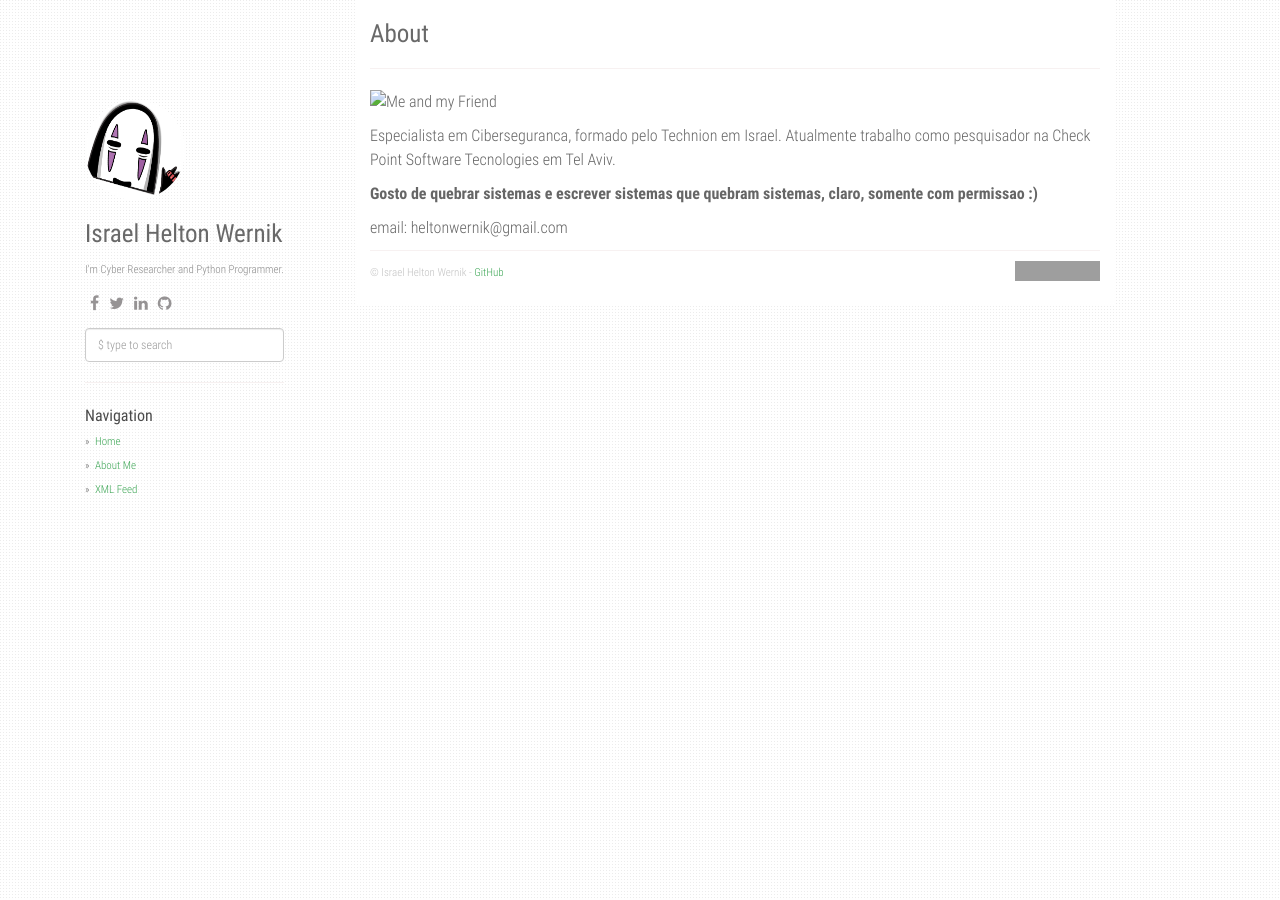
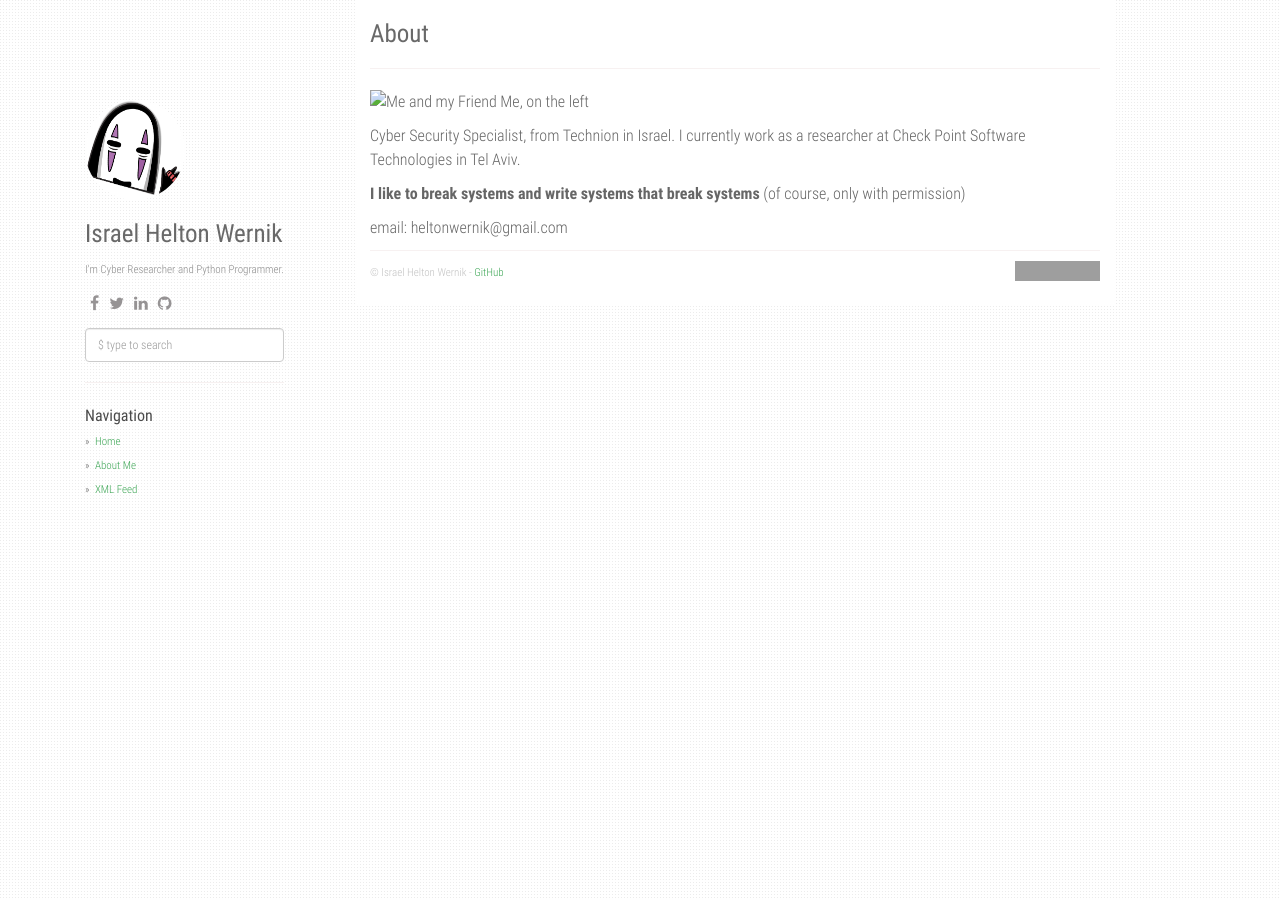
Before and after one commit to heltonWernik/heltonWernik.github.io, a Jekyll site: the page built from about.md, in a window 1280 px wide. Built offline with Jekyll 4.4.1, drawn with Linux system fonts in a browser that asks for light colours; grey boxes are pictures that could not be loaded.

Commit message:
translate about

```diff
--- a/about.md
+++ b/about.md
@@ -4,9 +4,12 @@ title: About
 permalink: /about/
 ---
 ![Me and my Friend](static/img/perfil.jpg)
+Me, on the left
 
-Especialista em Ciberseguranca, formado pelo Technion em Israel. Atualmente trabalho como pesquisador na Check Point Software Tecnologies em Tel Aviv.
 
-**Gosto de quebrar sistemas e escrever sistemas que quebram sistemas, claro, somente com permissao :)**
+Cyber Security Specialist, from Technion in Israel. I currently work as a researcher at Check Point Software Technologies in Tel Aviv.
+
+**I like to break systems and write systems that break systems**
+(of course, only with permission)
 
 email: heltonwernik@gmail.com
```
